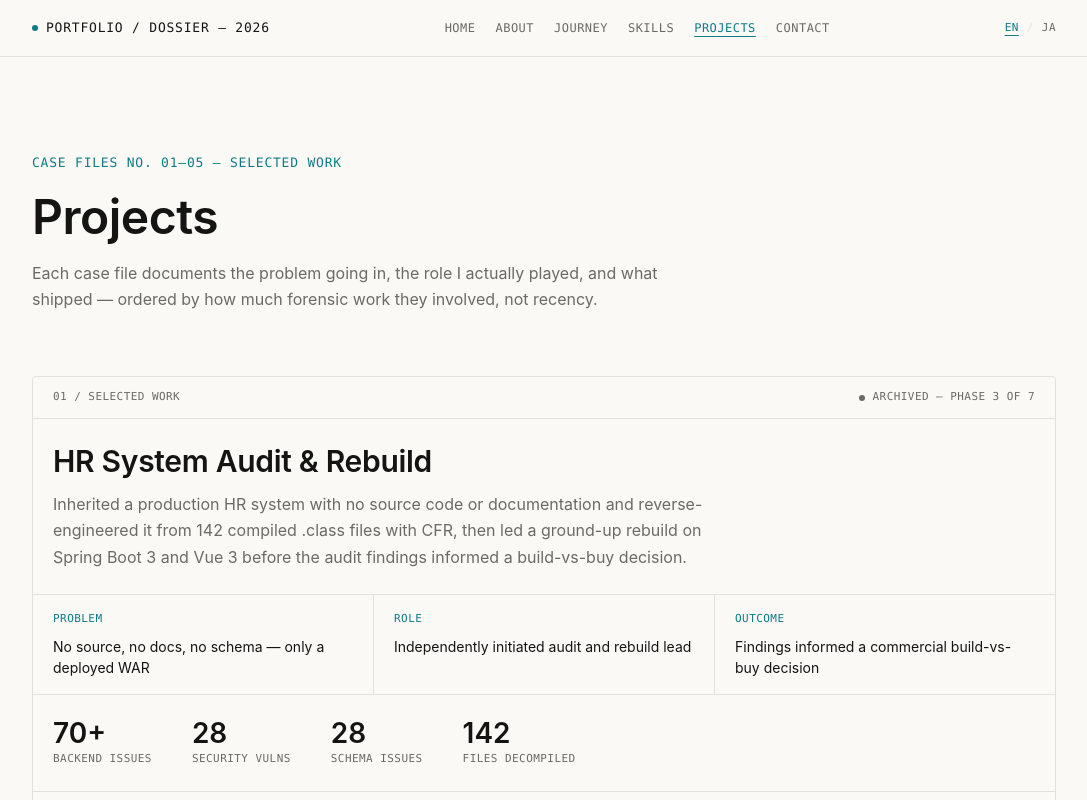
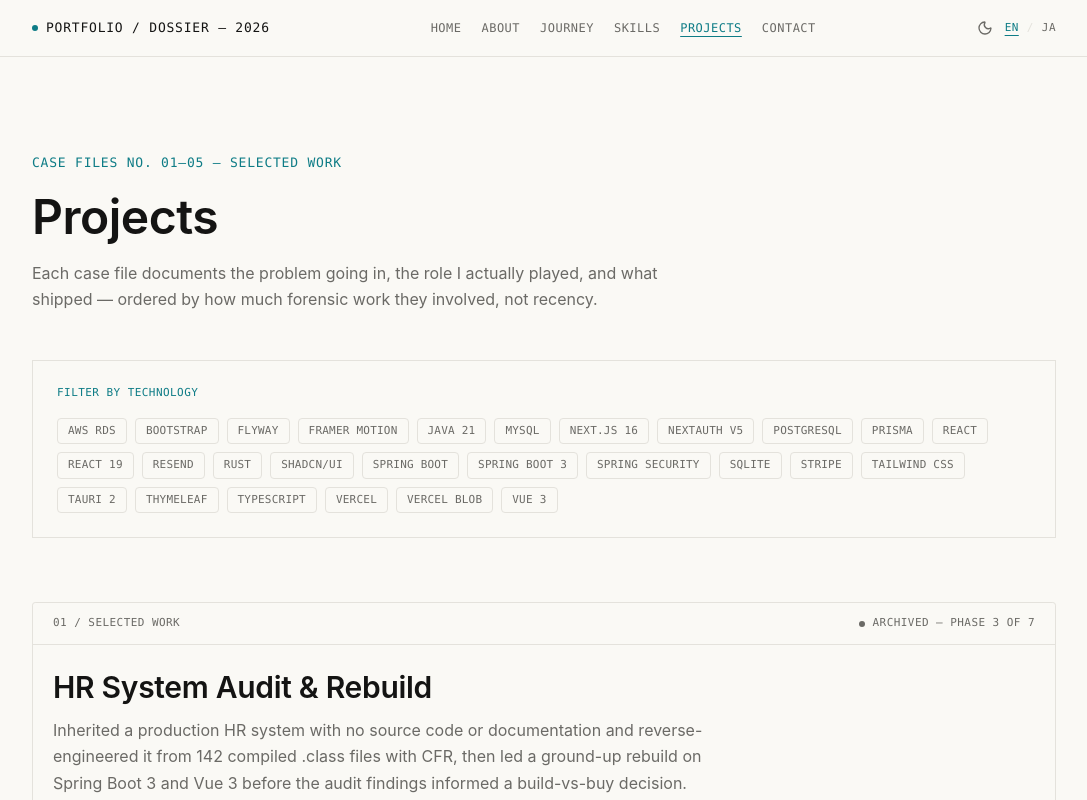
Before and after one commit to murasakijyuutann/self_introduction, a React (Vite) app: page /projects in a window 1280 px wide. Shown: the top 800 px of the page, without its empty margins (96-1183 px from the left). Built offline with nearby package versions, Linux system fonts and the light colour scheme.

Commit message:
dark mode toggle, project filtering, .md documents updated with reflected updates

```diff
--- a/eslint.config.js
+++ b/eslint.config.js
@@ -30,4 +30,10 @@ export default defineConfig([
       'react-refresh/only-export-components': 'off',
     },
   },
+  {
+    files: ['src/hooks/useTheme.tsx'],
+    rules: {
+      'react-refresh/only-export-components': 'off',
+    },
+  },
 ])
--- a/src/App.tsx
+++ b/src/App.tsx
@@ -9,9 +9,11 @@ import Journey from './pages/Journey'
 import Contact from './pages/Contact'
 import Footer from './components/Footer'
 import { Toaster } from './components/ui/sonner'
+import { ThemeProvider } from './hooks/useTheme'
 
 function App() {
   return (
+    <ThemeProvider>
     <div className="bg-bg text-fg">
       <Navbar />
       <main className="min-h-[calc(100vh-56px)]">
@@ -27,6 +29,7 @@ function App() {
       <Footer />
       <Toaster position="bottom-right" />
     </div>
+    </ThemeProvider>
   )
 }
 
--- a/src/components/Navbar.tsx
+++ b/src/components/Navbar.tsx
@@ -1,7 +1,8 @@
 import { useState } from 'react'
 import { Link, useLocation } from 'react-router-dom'
 import { useTranslation } from 'react-i18next'
-import { Menu } from 'lucide-react'
+import { Menu, Moon, Sun } from 'lucide-react'
+import { useTheme } from '@/hooks/useTheme'
 import { Button } from '@/components/ui/button'
 import {
   Sheet,
@@ -25,6 +26,23 @@ function navLinkClass(isActive: boolean) {
   return isActive
     ? 'text-accent underline underline-offset-4'
     : 'text-muted transition-colors hover:text-fg'
+}
+
+function ThemeToggle({ className = '' }: { className?: string }) {
+  const { t } = useTranslation()
+  const { isDark, toggleTheme } = useTheme()
+
+  return (
+    <button
+      type="button"
+      onClick={toggleTheme}
+      className={`inline-flex items-center justify-center text-muted transition-colors hover:text-accent ${className}`}
+      aria-label={t('nav.toggleTheme')}
+      aria-pressed={isDark}
+    >
+      {isDark ? <Sun className="size-4" aria-hidden="true" /> : <Moon className="size-4" aria-hidden="true" />}
+    </button>
+  )
 }
 
 function LocaleToggle({
@@ -100,12 +118,14 @@ export default function Navbar() {
         </nav>
 
         <div className="flex items-center gap-4">
-          <LocaleToggle
-            locale={locale}
-            onChange={(l) => i18n.changeLanguage(l)}
-            label={t('nav.language')}
-            className="hidden md:flex"
-          />
+          <div className="hidden items-center gap-3 md:flex">
+            <ThemeToggle />
+            <LocaleToggle
+              locale={locale}
+              onChange={(l) => i18n.changeLanguage(l)}
+              label={t('nav.language')}
+            />
+          </div>
 
           <Sheet open={open} onOpenChange={setOpen}>
             <SheetTrigger asChild>
@@ -160,7 +180,13 @@ export default function Navbar() {
                 })}
               </nav>
 
-              <div className="border-t border-rule px-6 py-4">
+              <div className="flex flex-col gap-4 border-t border-rule px-6 py-4">
+                <div className="flex items-center gap-3">
+                  <span className="font-mono text-[11px] uppercase tracking-[0.04em] text-muted">
+                    {t('nav.theme')}
+                  </span>
+                  <ThemeToggle />
+                </div>
                 <LocaleToggle
                   locale={locale}
                   onChange={(l) => i18n.changeLanguage(l)}
--- a/src/components/ui/sonner.tsx
+++ b/src/components/ui/sonner.tsx
@@ -1,13 +1,13 @@
-import { useTheme } from "next-themes"
 import { Toaster as Sonner, type ToasterProps } from "sonner"
+import { useTheme } from "@/hooks/useTheme"
 import { CircleCheckIcon, InfoIcon, TriangleAlertIcon, OctagonXIcon, Loader2Icon } from "lucide-react"
 
 const Toaster = ({ ...props }: ToasterProps) => {
-  const { theme = "system" } = useTheme()
+  const { isDark } = useTheme()
 
   return (
     <Sonner
-      theme={theme as ToasterProps["theme"]}
+      theme={(isDark ? "dark" : "light") as ToasterProps["theme"]}
       className="toaster group"
       icons={{
         success: (
--- a/src/data/projects.ts
+++ b/src/data/projects.ts
@@ -98,3 +98,14 @@ export const projects: Project[] = [
     screenshot: '/images/screenshots/self-intro-repository.png',
   },
 ]
+
+/** Sorted unique stack labels across all projects (for filter chips on `/projects`). */
+export function getUniqueStackTags(projectList: Project[]): string[] {
+  const tags = new Set<string>()
+  for (const project of projectList) {
+    for (const item of project.stack) {
+      tags.add(item)
+    }
+  }
+  return [...tags].sort((a, b) => a.localeCompare(b))
+}
--- /dev/null
+++ b/src/hooks/useTheme.tsx
@@ -0,0 +1,55 @@
+import {
+  createContext,
+  useCallback,
+  useContext,
+  useEffect,
+  useMemo,
+  useState,
+  type ReactNode,
+} from 'react'
+import { applyTheme, getInitialTheme, type Theme } from '@/theme'
+
+interface ThemeContextValue {
+  theme: Theme
+  setTheme: (theme: Theme) => void
+  toggleTheme: () => void
+  isDark: boolean
+}
+
+const ThemeContext = createContext<ThemeContextValue | null>(null)
+
+export function ThemeProvider({ children }: { children: ReactNode }) {
+  const [theme, setThemeState] = useState<Theme>(() => getInitialTheme())
+
+  useEffect(() => {
+    applyTheme(theme)
+  }, [theme])
+
+  const setTheme = useCallback((next: Theme) => {
+    setThemeState(next)
+  }, [])
+
+  const toggleTheme = useCallback(() => {
+    setThemeState((current) => (current === 'dark' ? 'light' : 'dark'))
+  }, [])
+
+  const value = useMemo(
+    () => ({
+      theme,
+      setTheme,
+      toggleTheme,
+      isDark: theme === 'dark',
+    }),
+    [theme, setTheme, toggleTheme]
+  )
+
+  return <ThemeContext.Provider value={value}>{children}</ThemeContext.Provider>
+}
+
+export function useTheme(): ThemeContextValue {
+  const context = useContext(ThemeContext)
+  if (!context) {
+    throw new Error('useTheme must be used within ThemeProvider')
+  }
+  return context
+}
--- a/src/i18n/locales/en.json
+++ b/src/i18n/locales/en.json
@@ -11,7 +11,9 @@
     "openMenu": "Open menu",
     "closeMenu": "Close menu",
     "menuTitle": "Navigation menu",
-    "language": "Language"
+    "language": "Language",
+    "theme": "Theme",
+    "toggleTheme": "Toggle dark mode"
   },
   "footer": {
     "builtWith": "Built with React, Tailwind CSS & shadcn/ui.",
@@ -132,6 +134,10 @@
     "eyebrow": "Case Files No. 01–{{count}} — Selected Work",
     "heading": "Projects",
     "intro": "Each case file documents the problem going in, the role I actually played, and what shipped — ordered by how much forensic work they involved, not recency.",
+    "filterByTech": "Filter by technology",
+    "clearFilters": "Clear filters",
+    "showingCount": "Showing {{shown}} of {{total}} case files",
+    "noMatches": "No case files match the selected technologies.",
     "items": {
       "hr-audit-rebuild": {
         "title": "HR System Audit & Rebuild",
--- a/src/i18n/locales/ja.json
+++ b/src/i18n/locales/ja.json
@@ -11,7 +11,9 @@
     "openMenu": "メニューを開く",
     "closeMenu": "メニューを閉じる",
     "menuTitle": "ナビゲーションメニュー",
-    "language": "言語"
+    "language": "言語",
+    "theme": "テーマ",
+    "toggleTheme": "ダークモードを切り替え"
   },
   "footer": {
     "builtWith": "React、Tailwind CSS、shadcn/ui で構築。",
@@ -132,6 +134,10 @@
     "eyebrow": "ケースファイル No.01〜{{count}} — 主要プロジェクト",
     "heading": "プロジェクト",
     "intro": "各ケースファイルには、着手時の課題、実際に担った役割、そして何をリリースしたかを記載——並び順は新しさではなく、調査・検証の深さによります。",
+    "filterByTech": "技術で絞り込み",
+    "clearFilters": "フィルターを解除",
+    "showingCount": "{{total}}件中{{shown}}件を表示",
+    "noMatches": "選択した技術に一致するケースファイルはありません。",
     "items": {
       "hr-audit-rebuild": {
         "title": "HRシステムの監査と再構築",
--- a/src/main.tsx
+++ b/src/main.tsx
@@ -4,6 +4,9 @@ import App from './App.tsx'
 import { BrowserRouter } from 'react-router-dom'
 import './i18n'
 import './index.css'
+import { applyTheme, getInitialTheme } from './theme'
+
+applyTheme(getInitialTheme())
 
 ReactDOM.createRoot(document.getElementById('root')!).render(
   <React.StrictMode>
--- a/src/pages/Projects.tsx
+++ b/src/pages/Projects.tsx
@@ -1,40 +1,237 @@
+import { useMemo, useState } from 'react'
+
 import { useTranslation } from 'react-i18next'
-import { projects } from '@/data/projects'
+
+import { getUniqueStackTags, projects } from '@/data/projects'
+
 import { ProjectCaseStudyCard } from '@/components/ProjectCaseStudyCard'
+
 import { Reveal } from '@/components/Reveal'
 
+
+
+function stackChipClass(isSelected: boolean) {
+
+  return isSelected
+
+    ? 'border-accent text-accent'
+
+    : 'border-rule text-muted hover:border-fg hover:text-fg'
+
+}
+
+
+
 export default function Projects() {
+
   const { t } = useTranslation()
 
+  const [selectedTags, setSelectedTags] = useState<Set<string>>(() => new Set())
+
+
+
+  const stackTags = useMemo(() => getUniqueStackTags(projects), [])
+
+
+
+  const filteredProjects = useMemo(() => {
+
+    if (selectedTags.size === 0) return projects
+
+    return projects.filter((project) => project.stack.some((tag) => selectedTags.has(tag)))
+
+  }, [selectedTags])
+
+
+
+  const toggleTag = (tag: string) => {
+
+    setSelectedTags((prev) => {
+
+      const next = new Set(prev)
+
+      if (next.has(tag)) next.delete(tag)
+
+      else next.add(tag)
+
+      return next
+
+    })
+
+  }
+
+
+
+  const clearFilters = () => setSelectedTags(new Set())
+
+
+
+  const hasActiveFilters = selectedTags.size > 0
+
+
+
   return (
+
     <div className="bg-bg">
+
       <section className="mx-auto max-w-6xl px-5 py-16 md:px-16 md:py-24">
+
         <Reveal index={0}>
+
           <p className="font-mono text-[11px] uppercase tracking-[0.06em] text-accent md:text-[13px]">
+
             {t('projects.eyebrow', { count: String(projects.length).padStart(2, '0') })}
+
           </p>
+
         </Reveal>
 
+
+
         <Reveal index={1}>
+
           <h1 className="mt-4 text-[32px] font-semibold leading-[1.15] tracking-[-0.01em] text-fg md:text-[48px]">
+
             {t('projects.heading')}
+
           </h1>
+
         </Reveal>
 
+
+
         <Reveal index={2}>
+
           <p className="mt-4 max-w-[640px] text-base leading-[1.65] text-muted">
+
             {t('projects.intro')}
+
           </p>
+
         </Reveal>
 
+
+
+        <Reveal index={3} className="mt-10 md:mt-12">
+
+          <div className="border border-rule p-5 md:p-6">
+
+            <div className="flex flex-wrap items-center justify-between gap-3">
+
+              <p className="font-mono text-[11px] uppercase tracking-[0.04em] text-accent">
+
+                {t('projects.filterByTech')}
+
+              </p>
+
+              {hasActiveFilters && (
+
+                <button
+
+                  type="button"
+
+                  onClick={clearFilters}
+
+                  className="font-mono text-[11px] uppercase tracking-[0.04em] text-muted underline underline-offset-4 hover:text-fg"
+
+                >
+
+                  {t('projects.clearFilters')}
+
+                </button>
+
+              )}
+
+            </div>
+
+            <div className="mt-4 flex flex-wrap gap-2">
+
+              {stackTags.map((tag) => {
+
+                const isSelected = selectedTags.has(tag)
+
+                return (
+
+                  <button
+
+                    key={tag}
+
+                    type="button"
+
+                    aria-pressed={isSelected}
+
+                    onClick={() => toggleTag(tag)}
+
+                    className={`rounded-[4px] border px-2.5 py-1 font-mono text-[11px] uppercase tracking-[0.02em] transition-colors ${stackChipClass(isSelected)}`}
+
+                  >
+
+                    {tag}
+
+                  </button>
+
+                )
+
+              })}
+
+            </div>
+
+            {hasActiveFilters && (
+
+              <p className="mt-4 font-mono text-[11px] uppercase tracking-[0.02em] text-muted">
+
+                {t('projects.showingCount', {
+
+                  shown: filteredProjects.length,
+
+                  total: projects.length,
+
+                })}
+
+              </p>
+
+            )}
+
+          </div>
+
+        </Reveal>
+
+
+
         <div className="mt-12 flex flex-col gap-10 md:mt-16 md:gap-12">
-          {projects.map((project, i) => (
-            <Reveal key={project.id} index={i}>
-              <ProjectCaseStudyCard project={project} />
+
+          {filteredProjects.length === 0 ? (
+
+            <Reveal index={0}>
+
+              <p className="font-mono text-[13px] uppercase tracking-[0.04em] text-muted">
+
+                {t('projects.noMatches')}
+
+              </p>
+
             </Reveal>
-          ))}
+
+          ) : (
+
+            filteredProjects.map((project, i) => (
+
+              <Reveal key={project.id} index={i}>
+
+                <ProjectCaseStudyCard project={project} />
+
+              </Reveal>
+
+            ))
+
+          )}
+
         </div>
+
       </section>
+
     </div>
+
   )
+
 }
--- /dev/null
+++ b/src/theme.ts
@@ -0,0 +1,28 @@
+export const THEME_STORAGE_KEY = 'theme'
+
+export type Theme = 'light' | 'dark'
+
+export function applyTheme(theme: Theme): void {
+  if (typeof document === 'undefined') return
+
+  if (theme === 'dark') {
+    document.documentElement.dataset.theme = 'dark'
+  } else {
+    delete document.documentElement.dataset.theme
+  }
+
+  if (typeof window !== 'undefined') {
+    window.localStorage.setItem(THEME_STORAGE_KEY, theme)
+  }
+}
+
+export function getStoredTheme(): Theme | null {
+  if (typeof window === 'undefined') return null
+  const stored = window.localStorage.getItem(THEME_STORAGE_KEY)
+  return stored === 'light' || stored === 'dark' ? stored : null
+}
+
+/** Phase 1 default is light; only `localStorage` overrides. */
+export function getInitialTheme(): Theme {
+  return getStoredTheme() ?? 'light'
+}
```
Also changed, not shown: index.html (+8 -0 lines), 2 other files (tests, documents, lock files or other folders).
